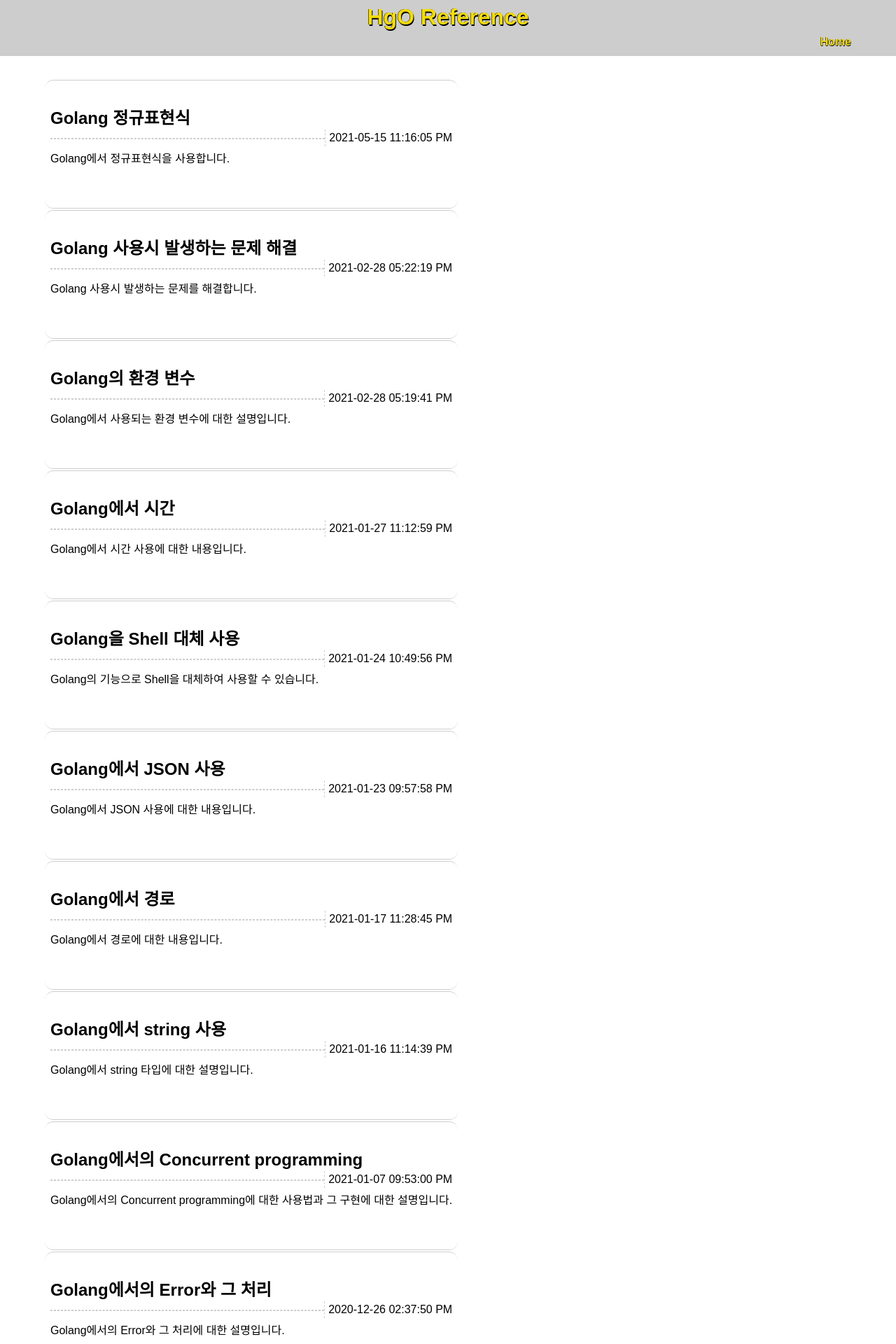
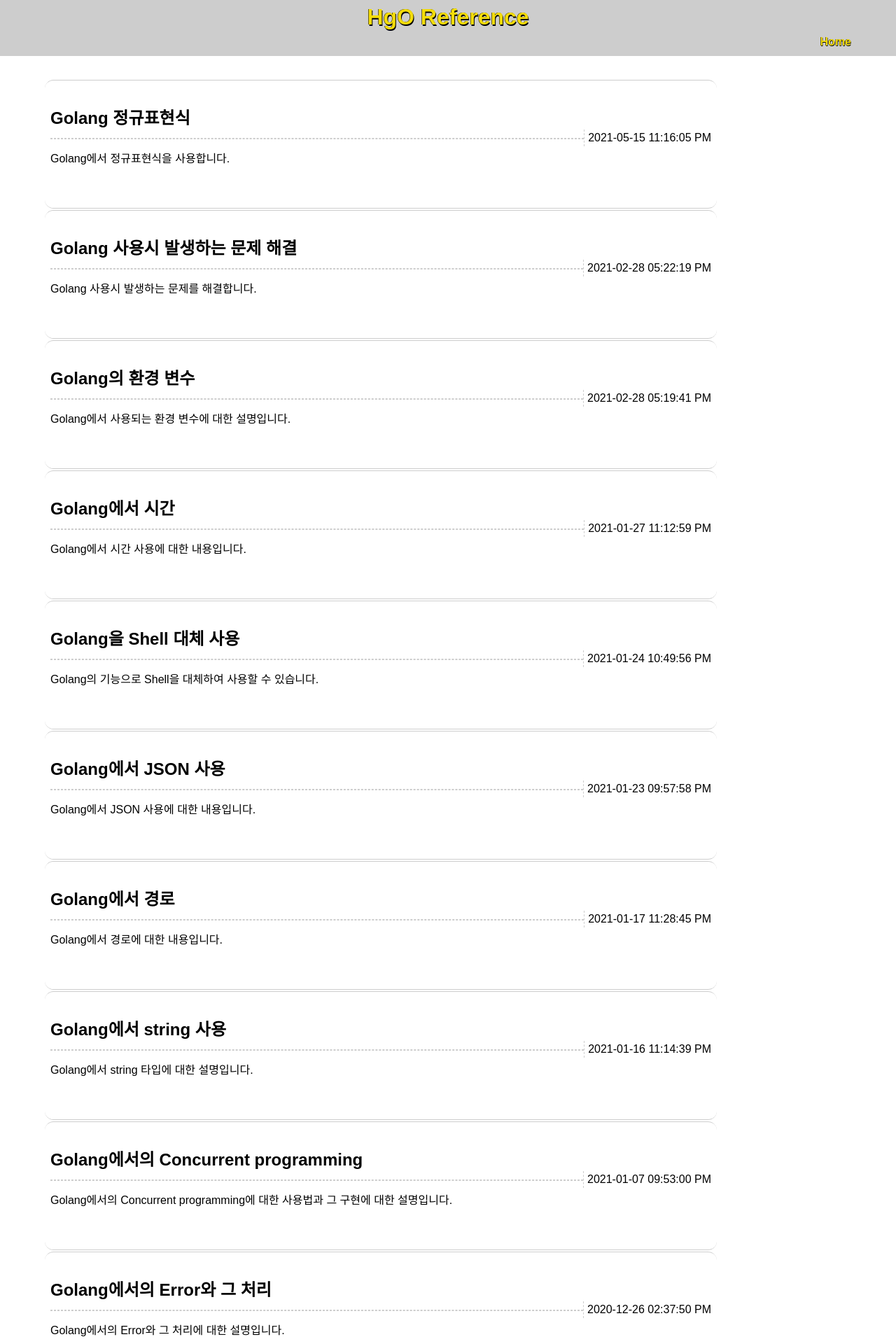
Before and after one commit to HgO-git/hgo-git.github.io, a Jekyll site: the page built from index.md, in a window 1280 px wide. Shown: the top 1920 px of the page at 70% size. Built offline with Jekyll 4.4.1, drawn with Linux system fonts in a browser that asks for light colours; the list of posts is cut into pages by our own code.

Commit message:
[fix/sass] menu 추가를 위한 body 수정

```diff
--- a/_sass/custom/body.scss
+++ b/_sass/custom/body.scss
@@ -8,7 +8,7 @@
 
 .post-list-style {
   position: relative;
-  width: fit-content;
+  width: 75%;
   height: fit-content;
   margin: 0;
   padding: 0;
```
